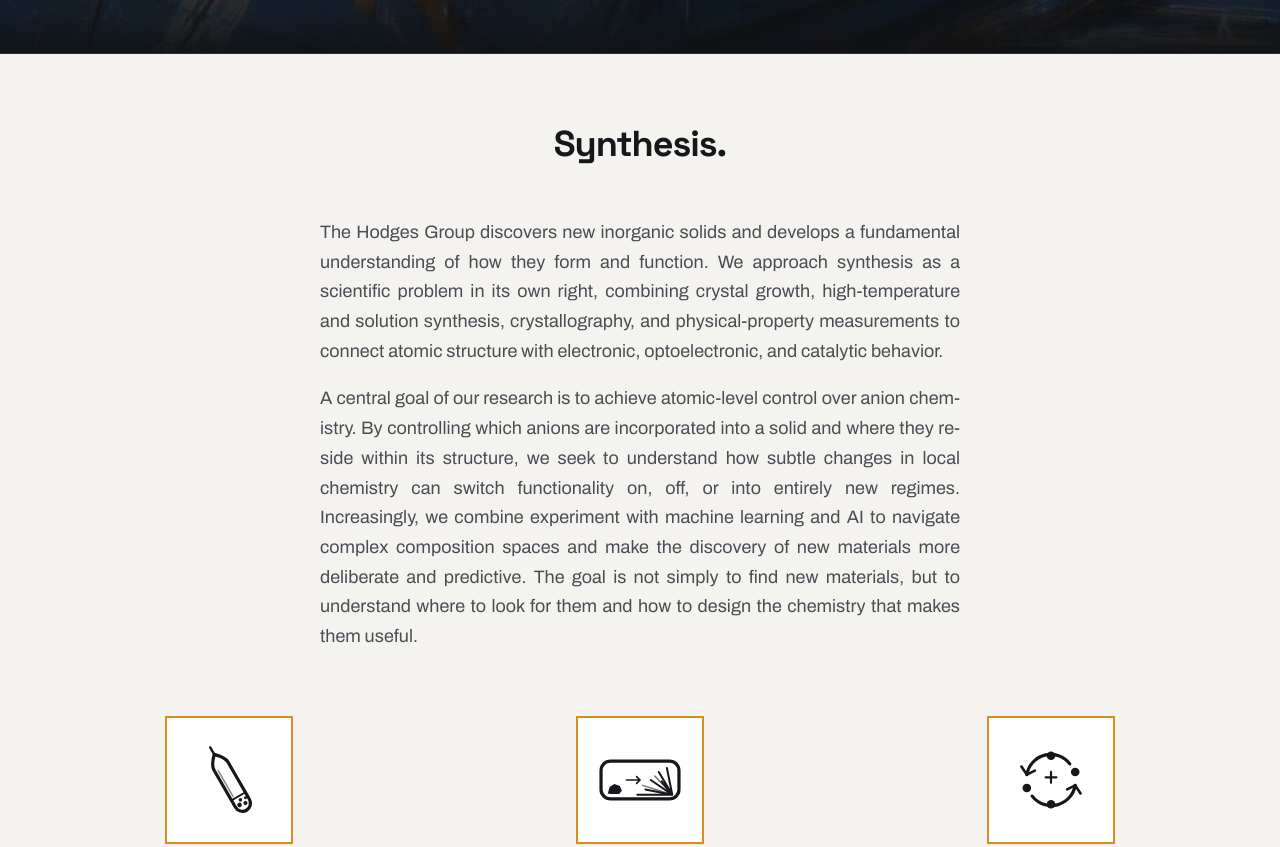
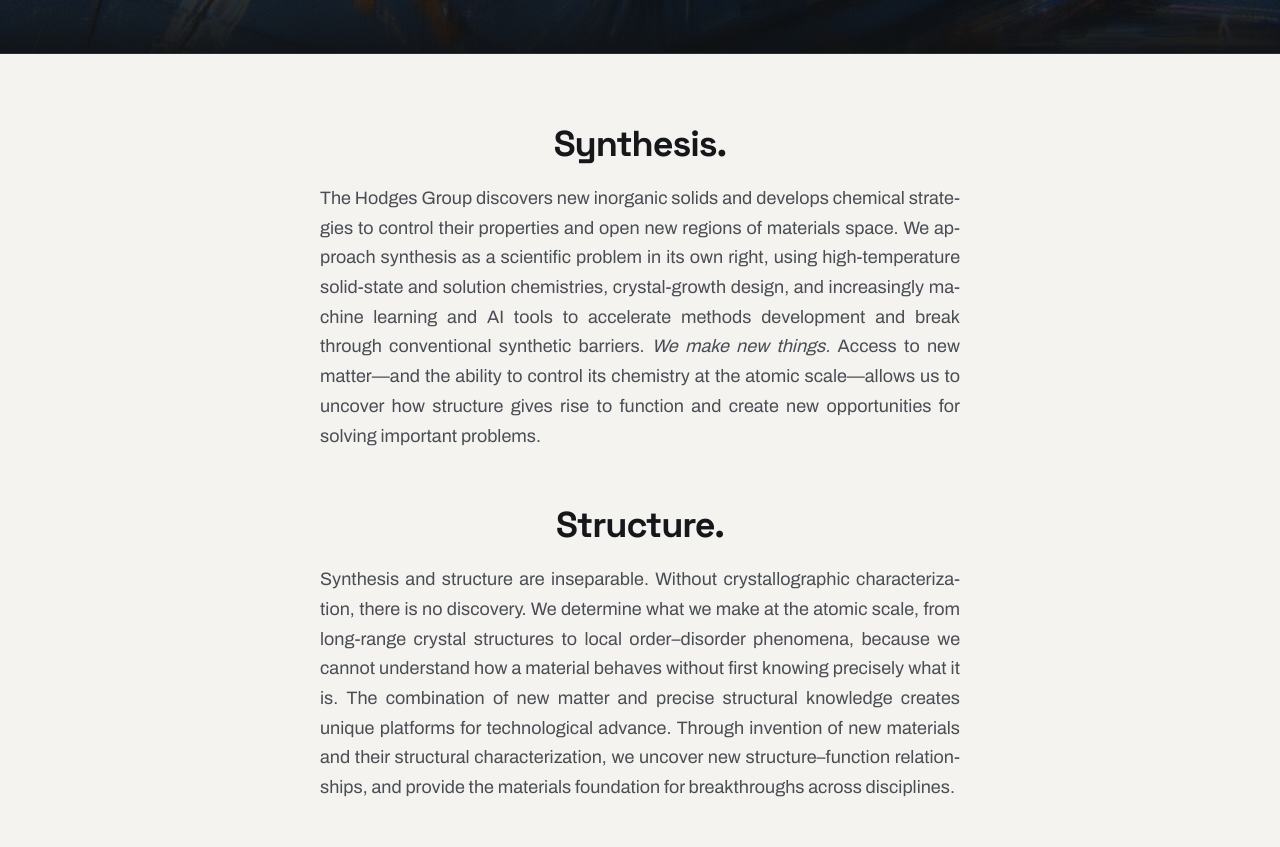
Before and after one commit to jmhlab/hodgesLab, an Eleventy site: page src/index.njk in a window 1280 px wide. Shown: the part 701-1548 px from the top of the page. Built offline with nearby package versions, Linux system fonts and the light colour scheme; Eleventy itself is replaced by a stand-in of ours; files that its build step writes are made by us from their sources.

Commit message:
overhaul

```diff
--- a/src/_data/site.yml
+++ b/src/_data/site.yml
@@ -26,27 +26,47 @@ hero:
   # which structure sits behind the headline when no photo is set (see structures.yml)
   structure: KCu7Se4
 
-# "About" band under the hero. heading is one word; body is one paragraph.
+# "About" band under the hero: a few short headed statements. Each has a
+# one-word heading and one paragraph. Wrap a phrase in *asterisks* for italics.
 about:
-  heading: Synthesis.
-  # Paragraphs are separated by a blank line.
-  body: |
-    The Hodges Group discovers new inorganic solids and develops a fundamental
-    understanding of how they form and function. We approach synthesis as a
-    scientific problem in its own right, combining crystal growth,
-    high-temperature and solution synthesis, crystallography, and
-    physical-property measurements to connect atomic structure with electronic,
-    optoelectronic, and catalytic behavior.
+  - heading: Synthesis.
+    body: >
+      The Hodges Group discovers new inorganic solids and develops chemical
+      strategies to control their properties and open new regions of
+      materials space. We approach synthesis as a scientific problem in its
+      own right, using high-temperature solid-state and solution chemistries,
+      crystal-growth design, and increasingly machine learning and AI tools to
+      accelerate methods development and break through conventional synthetic
+      barriers. *We make new things.* Access to new matter—and the ability to
+      control its chemistry at the atomic scale—allows us to uncover how
+      structure gives rise to function and create new opportunities for
+      solving important problems.
 
-    A central goal of our research is to achieve atomic-level control over
-    anion chemistry. By controlling which anions are incorporated into a solid
-    and where they reside within its structure, we seek to understand how
-    subtle changes in local chemistry can switch functionality on, off, or into
-    entirely new regimes. Increasingly, we combine experiment with machine
-    learning and AI to navigate complex composition spaces and make the
-    discovery of new materials more deliberate and predictive. The goal is not
-    simply to find new materials, but to understand where to look for them and
-    how to design the chemistry that makes them useful.
+  - heading: Structure.
+    body: >
+      Synthesis and structure are inseparable. Without crystallographic
+      characterization, there is no discovery. We determine what we make at
+      the atomic scale, from long-range crystal structures to local
+      order–disorder phenomena, because we cannot understand how a material
+      behaves without first knowing precisely what it is. The combination of
+      new matter and precise structural knowledge creates unique platforms for
+      technological advance. Through invention of new materials and their
+      structural characterization, we uncover new structure–function
+      relationships, and provide the materials foundation for breakthroughs
+      across disciplines.
+
+  - heading: Collaboration.
+    body: >
+      Important problems rarely belong to a single discipline. By discovering
+      new materials and establishing precisely what they are, we create
+      platforms for chemists, physicists, engineers, and computational
+      scientists to ask questions that were not previously possible. We build
+      collaborations around these opportunities, combining complementary
+      expertise to connect fundamental chemistry with problems in energy,
+      catalysis, electronics, and beyond. Our group serves as a materials
+      engine for these efforts: creating new matter, defining it at the atomic
+      scale, and establishing the structure–function relationships that
+      reveal what it can do and why.
 
 # Numbers in the stat strip. Update when they change.
 stats:
--- a/src/index.njk
+++ b/src/index.njk
@@ -28,8 +28,12 @@ structuresOnPage: true
 </section>
 
 <section class="about">
-  <h2 class="about-heading">{{ site.about.heading }}</h2>
-  <div class="about-body">{% for para in site.about.body | trim | split("\n\n") %}<p>{{ para | replace("\n", " ") }}</p>{% endfor %}</div>
+  {% for block in site.about %}
+  <div class="about-block">
+    <h2 class="about-heading">{{ block.heading }}</h2>
+    <div class="about-body">{% for para in block.body | trim | split("\n\n") %}<p>{{ para | replace("\n", " ") | em | safe }}</p>{% endfor %}</div>
+  </div>
+  {% endfor %}
 </section>
 
 <section class="pillars" aria-label="How we work">
```
Also changed, not shown: .eleventy.js.
